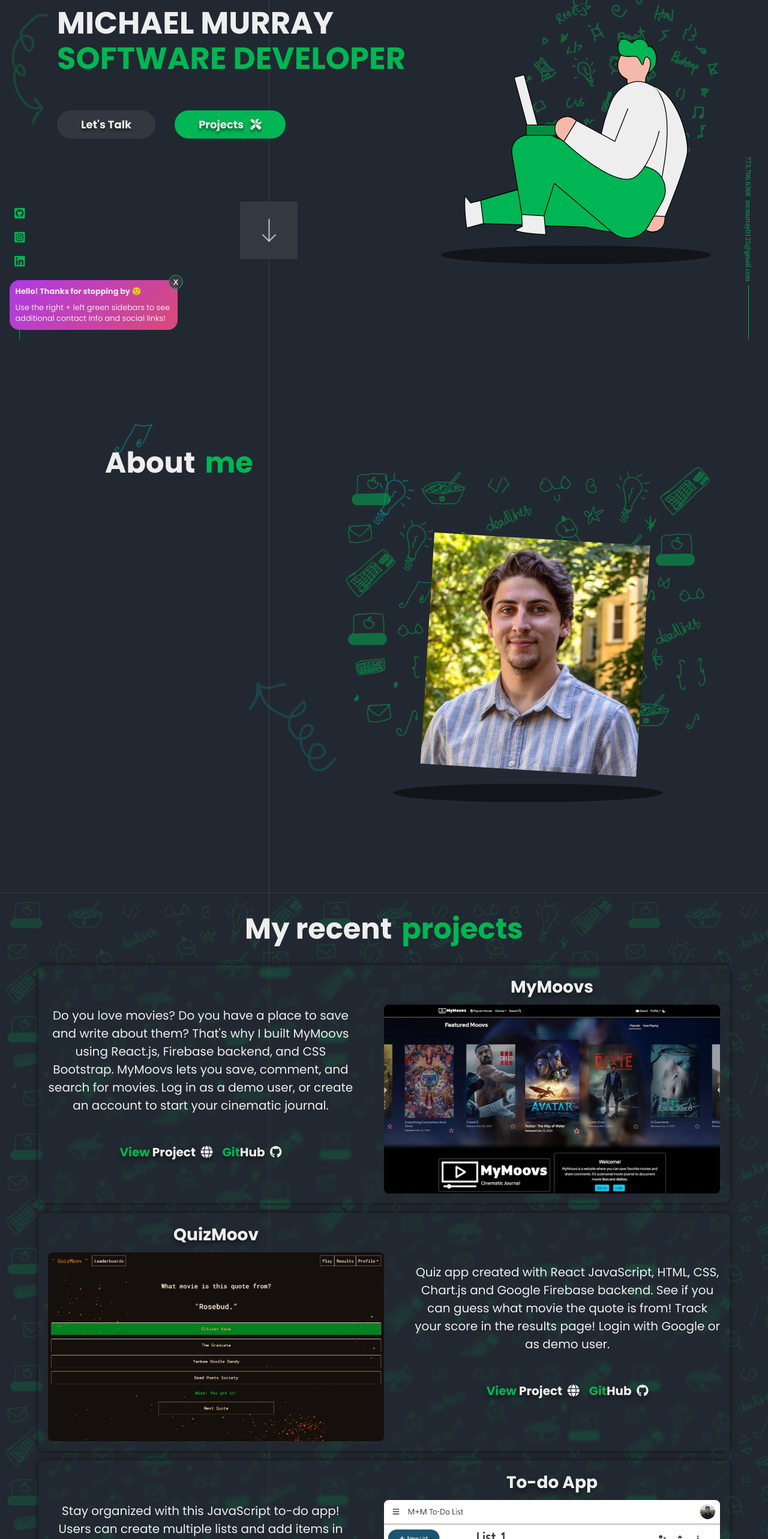
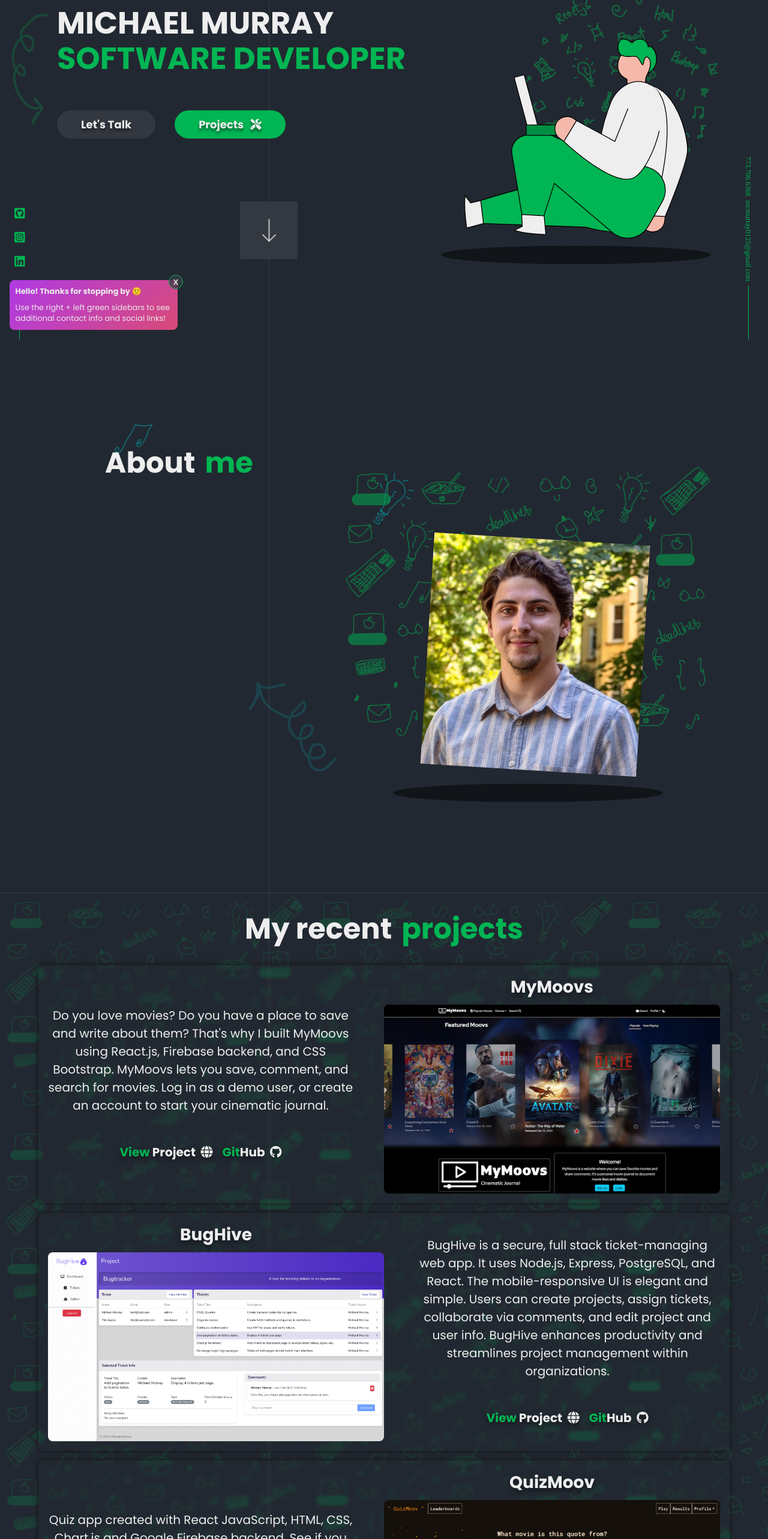
Before and after one commit to mcmurray0125/mm-portfolio, a React (Vite) app: page / in a window 1280 px wide. Shown: the part 234-2800 px from the top of the page at 60% size. Built offline with nearby package versions, Linux system fonts and the light colour scheme; a web font is replaced by a local one.

Commit message:
added bughive to projects section.

```diff
--- a/src/assets/cards.js
+++ b/src/assets/cards.js
@@ -9,6 +9,14 @@
     },
     {
         id: 1,
+        title: "BugHive",
+        about: "BugHive is a secure, full stack ticket-managing web app. It uses Node.js, Express, PostgreSQL, and React. The mobile-responsive UI is elegant and simple. Users can create projects, assign tickets, collaborate via comments, and edit project and user info. BugHive enhances productivity and streamlines project management within organizations.",
+        img: '/images/bughive-img.png',
+        link: "https://github.com/mcmurray0125/bugtracker",
+        github: "https://github.com/mcmurray0125/bugtracker"
+    },
+    {
+        id: 2,
         title: "QuizMoov",
         about: "Quiz app created with React JavaScript, HTML, CSS, Chart.js and Google Firebase backend. See if you can guess what movie the quote is from! Track your score in the results page! Login with Google or as demo user.",
         img: '/images/quizmoov-img.png',
@@ -16,7 +24,7 @@
         github: "https://github.com/mcmurray0125/movie-quotes"
     },
     {
-        id: 2,
+        id: 3,
         title: "To-do App",
         about: "Stay organized with this JavaScript to-do app! Users can create multiple lists and add items in them. Both your lists and items can be renamed + deleted, and you can sort items alphabetically. Your lists are kept safe in local storage for future access. CSS responsive design.",
         img: 'images/todo-app-img.png',
@@ -24,7 +32,7 @@
         github: "https://github.com/mcmurray0125/todo-list#readme"
     },
     {
-        id: 3,
+        id: 4,
         title: "React-Magma",
         about: "React-Magma is an open source NPM package design-system (like Bootstrap) created by the company Cengage. I have fixed multiple issues in the system that are merged into the dev branch. I continue to contribute to react-magma today. ",
         img: '/images/react-magma-img.png',
@@ -32,7 +40,7 @@
         github: "https://github.com/cengage/react-magma" ,
     },
     {
-        id: 4,
+        id: 5,
         title: "Tenzies",
         about: "Tenzies is a game where the goal is to match all 10 dice to the same number. Players can hold certain dice and re-roll the rest by clicking 'Roll Dice'. There is also a roll count and best-game record tracker. How fast can you get Tenzies? Built with React.js",
         img: '/images/tenzies-img-two.png',
@@ -40,7 +48,7 @@
         github: "https://github.com/mcmurray0125/tenzies-game"
     },
     {
-        id: 5,
+        id: 6,
         title: "MM Portfolio Website",
         about: "This is the website you are currently on right now! I built this website using React.js, HTML, and CSS.",
         img: '/images/portfolio-img-2.png',
--- a/src/assets/overlay-styles.css
+++ b/src/assets/overlay-styles.css
@@ -11,7 +11,7 @@
   height: auto;
   opacity: 0.98;
   color: var(--second-color);
-  border-radius: 1rem;
+  border-radius: 0.5rem;
   padding: 0.6rem;
   gap: 0.6rem;
   background: linear-gradient(
```
Also changed, not shown: public/images/bughive-img.png (added).
